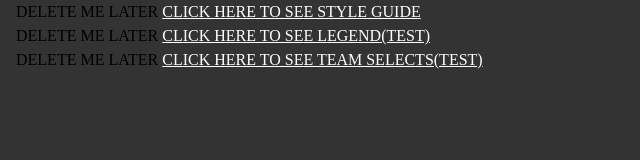
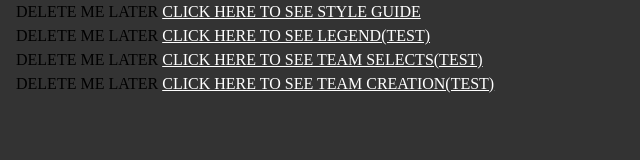
Before and after one commit to nss-day-cohort-45/Truncheons-and-Flagons-The-Safe-McDonalds, a plain HTML site: page index.html in a window 1280 px wide. Shown: the whole page, without its empty margins (0-640 px from the left). Drawn offline with Linux system fonts and the light colour scheme; a web font is replaced by a local one.

Commit message:
added link on index.html to teamCreation.html

```diff
--- a/index.html
+++ b/index.html
@@ -26,6 +26,10 @@
           DELETE ME LATER
           <a href="./teamSelect.html" style="color: white;">CLICK HERE TO SEE TEAM SELECTS(TEST)</a>
       </article>
+      <article id="team-creation--test">
+          DELETE ME LATER
+          <a href="./teamCreation.html" style="color: white;">CLICK HERE TO SEE TEAM CREATION(TEST)</a>
+      </article>
     </main>
     <script type="module" src="./scripts/main.js"></script>
 </body>
```
